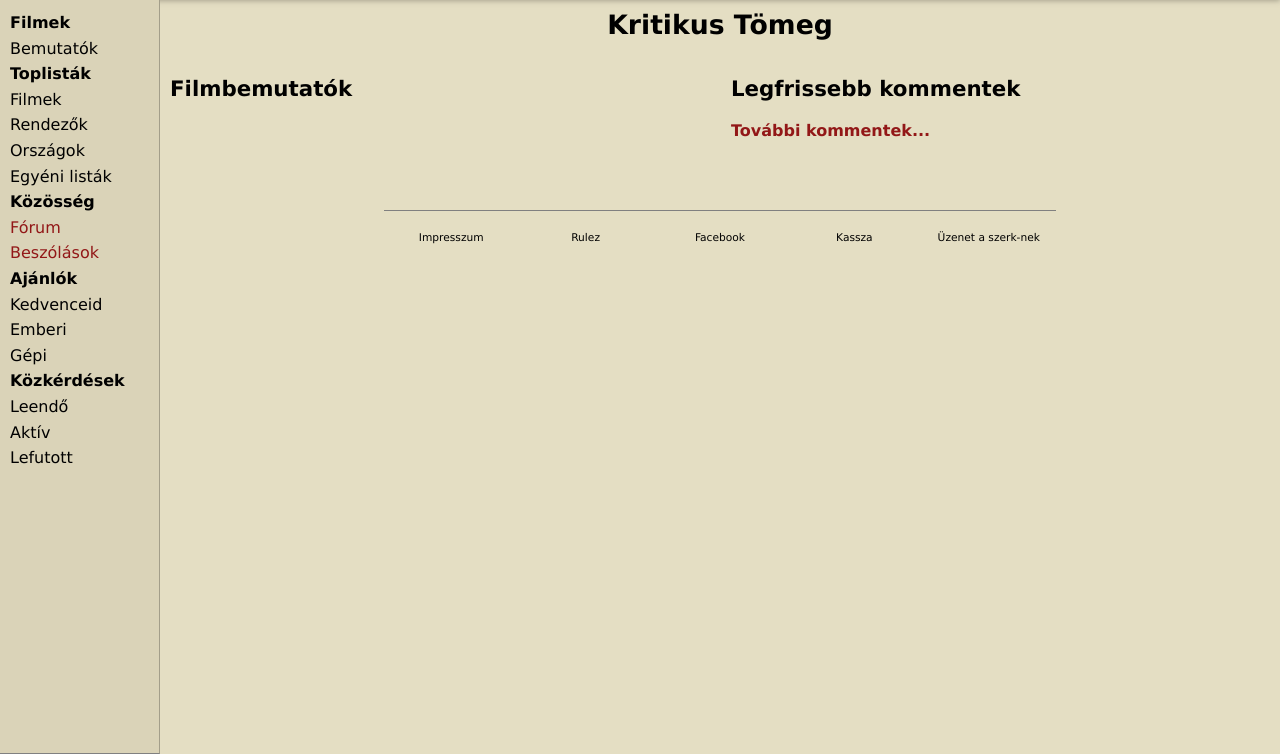
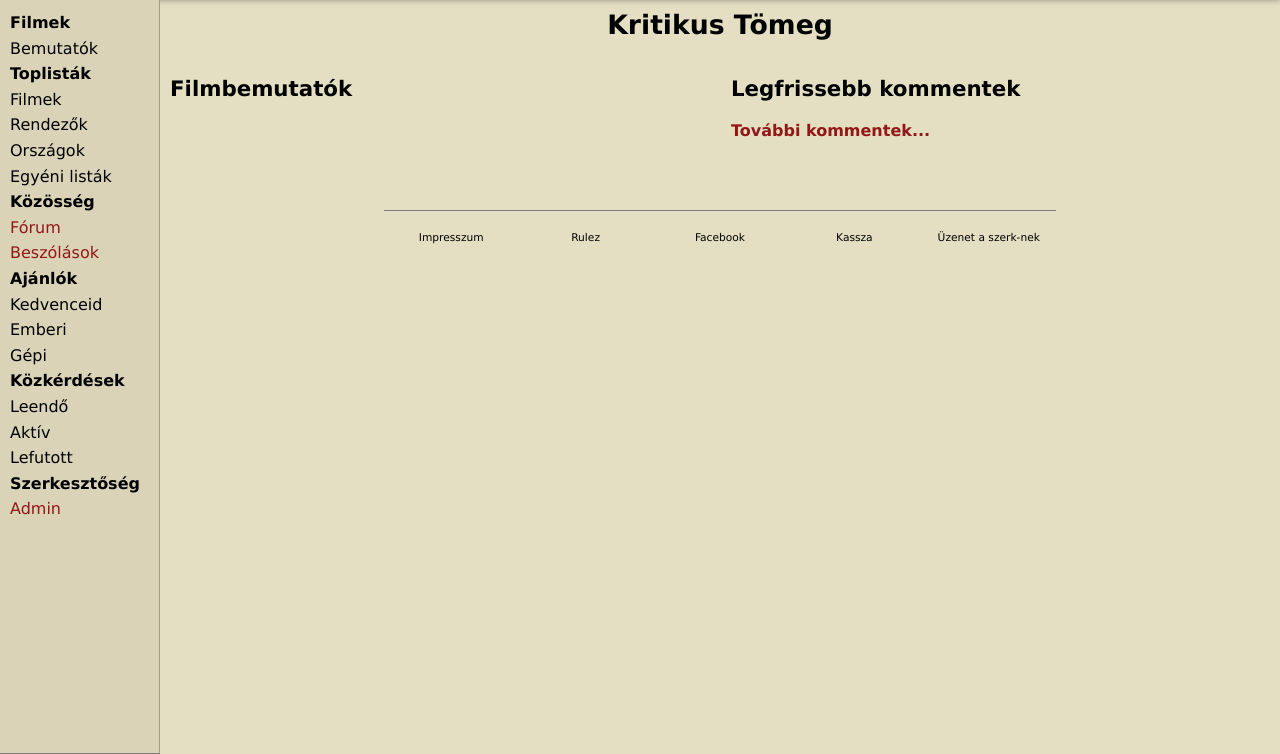
Before and after one commit to cu2/KT, a Django app: page / in a window 1280 px wide. Shown: the part 46-800 px from the top of the page. Run offline with Django 3.2, Linux system fonts and the light colour scheme; the visitor is signed in with stand-in values (Sample User, id 1); data that the repository does not hold is empty; parts of the project's set-up code (start-up, migrations or seed data) failed here and were passed over.

Commit message:
[layout] minor ui fix

```diff
--- a/ktapp/templates/ktapp/layout.html
+++ b/ktapp/templates/ktapp/layout.html
@@ -25,9 +25,6 @@
                     <li id="logo"><a href="{% url 'index' %}">Kritikus Tömeg</a></li>
                     {% if user.is_authenticated %}
                         <li><b><a href="{% url 'user_profile' user.id user.slug_cache %}">{{ user.username }}</a></b></li>
-{#                    {% if user.is_staff %}#}
-{#                    <li>(<a href="/admin/">szerk</a>)</li>#}
-{#                    {% endif %}#}
                         <li><a href="{% url 'messages' %}">Üzenetek</a></li>
                         <li><form action="{% url 'logout' %}" method="post" class="inline">
                             {% csrf_token %}
@@ -88,6 +85,13 @@
                         <li>Lefutott</li>
                     </ul>
                 </li>
+                {% if user.is_staff %}
+                    <li>Szerkesztőség<br />
+                        <ul class="submenu">
+                            <li><a href="/admin/">Admin</a></li>
+                        </ul>
+                    </li>
+                {% endif %}
             </ul>
         </nav>
 
```
Lines whose indentation alone changed are shown as unchanged.
